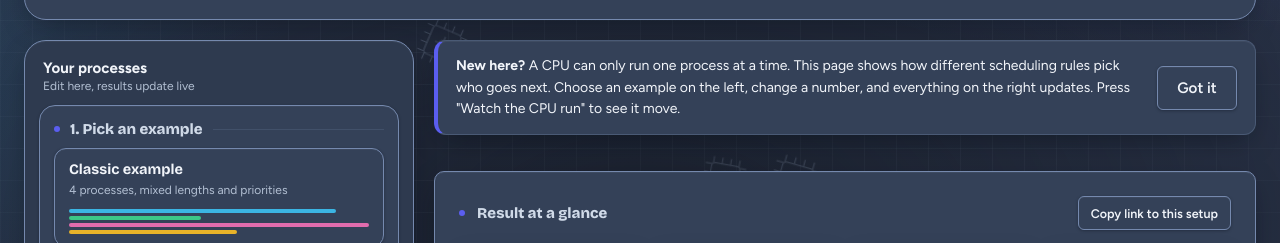
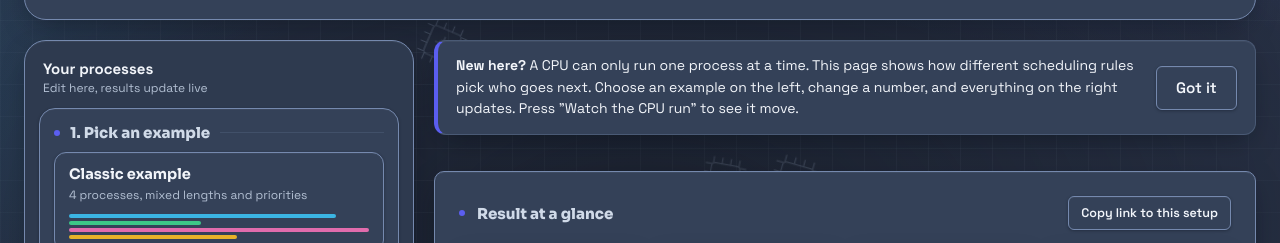
Before and after one commit to Hassan3443/cpu-scheduling-project, a website with bundled scripts: page index.html in a window 1280 px wide. Shown: the part 172-415 px from the top of the page. Built offline with nearby package versions, Linux system fonts and the light colour scheme.

Commit message:
Space Grotesk + Sora type pairing; fold verification scenarios

```diff
--- a/assets/css/common.css
+++ b/assets/css/common.css
@@ -1,5 +1,5 @@
 /* shared by all themes: fonts, focus ring, chip colours, theme switch */
-:root{--font-display:'Bricolage Grotesque','Segoe UI',system-ui,sans-serif;--font-sans:'Figtree','Segoe UI',system-ui,sans-serif;--font-mono:'Figtree','Segoe UI',system-ui,sans-serif;
+:root{--font-display:'Sora','Segoe UI',system-ui,sans-serif;--font-sans:'Space Grotesk','Segoe UI',system-ui,sans-serif;--font-mono:'Space Grotesk','Segoe UI',system-ui,sans-serif;
   --chip-a:#3b4763;--chip-b:#2a3347;--chip-stroke:#323B4D;--die-fill:#202533;--die-stroke:#4a566f;--ring:#38BDF8}
 body{font-variant-numeric:tabular-nums lining-nums;font-feature-settings:"tnum" 1,"lnum" 1}
 *{font-family:var(--font-sans)!important}
--- a/assets/css/edges.css
+++ b/assets/css/edges.css
@@ -32,3 +32,7 @@ html[data-theme] :is(.tabs,.tab-bar,#tabs){align-self:stretch;width:100%;max-wid
 .logo{background:linear-gradient(160deg,#F4F8FF,#C9D6EC);border:1.5px solid var(--edge);border-radius:14px;padding:5px;box-sizing:border-box;box-shadow:0 2px 10px rgba(0,0,0,.25)}
 .hero .logo{width:68px;height:68px}
 @media (max-width:760px){.hero .logo{width:52px;height:52px;padding:4px;border-radius:12px}}
+.scenarios-fold>summary{cursor:pointer;list-style:none;margin-bottom:0}
+.scenarios-fold>summary::-webkit-details-marker{display:none}
+.scenarios-fold>summary::after{content:"\25BE";float:right}
+.scenarios-fold[open]>summary{margin-bottom:1rem}
--- a/assets/css/theme-dusk.css
+++ b/assets/css/theme-dusk.css
@@ -8,8 +8,8 @@ html[data-theme="dusk"]{--bg:#273044;--bg-2:#212A3B;--surface:#344158;--surface2
   --p3-t:rgba(244,114,182,.24);--p3:#F472B6;--p3-i:#FCD3E7;--p4-t:rgba(251,191,36,.24);--p4:#FBBF24;--p4-i:#FDEBB5;
   --sh-1:0 1px 0 rgba(255,255,255,.04) inset,0 1px 3px rgba(8,12,22,.35);
   --sh-2:0 1px 0 rgba(255,255,255,.05) inset,0 10px 28px -10px rgba(8,12,22,.55);
-  --font-display:'Bricolage Grotesque','Segoe UI',system-ui,sans-serif;
-  --font-sans:'Figtree','Segoe UI',system-ui,sans-serif;--font-mono:'Figtree','Segoe UI',system-ui,sans-serif;}
+  --font-display:'Sora','Segoe UI',system-ui,sans-serif;
+  --font-sans:'Space Grotesk','Segoe UI',system-ui,sans-serif;--font-mono:'Space Grotesk','Segoe UI',system-ui,sans-serif;}
 html[data-theme="dusk"]{color-scheme:dark}
 html[data-theme="dusk"] body{background:var(--bg);color:var(--text);font-family:var(--font-sans);font-variant-numeric:tabular-nums lining-nums;font-feature-settings:"tnum" 1,"lnum" 1}
 html[data-theme="dusk"] body,html[data-theme="dusk"] .btn,html[data-theme="dusk"] .tab,html[data-theme="dusk"] .preset,html[data-theme="dusk"] select,html[data-theme="dusk"] input,html[data-theme="dusk"] button{font-family:var(--font-sans)}
--- a/assets/css/theme-light.css
+++ b/assets/css/theme-light.css
@@ -8,8 +8,8 @@ html[data-theme="light"]{--bg:#F5F8FC;--bg-2:#E9F0F9;--surface:#FFFFFF;--surface
   --p3-t:#FBDDEE;--p3:#D63D95;--p3-i:#8A1556;--p4-t:#FFE8B5;--p4:#F2A100;--p4-i:#6B4200;
   --sh-1:0 1px 0 rgba(16,35,58,.04),0 1px 3px rgba(16,35,58,.06);
   --sh-2:0 1px 0 rgba(16,35,58,.04),0 8px 24px -8px rgba(34,64,120,.18);
-  --font-display:'Bricolage Grotesque','Segoe UI',system-ui,sans-serif;
-  --font-sans:'Figtree','Segoe UI',system-ui,sans-serif;--font-mono:'Figtree','Segoe UI',system-ui,sans-serif;}
+  --font-display:'Sora','Segoe UI',system-ui,sans-serif;
+  --font-sans:'Space Grotesk','Segoe UI',system-ui,sans-serif;--font-mono:'Space Grotesk','Segoe UI',system-ui,sans-serif;}
 html[data-theme="light"]{color-scheme:light}
 html[data-theme="light"] body{background:var(--bg);color:var(--text);font-family:var(--font-sans);font-variant-numeric:tabular-nums lining-nums;font-feature-settings:"tnum" 1,"lnum" 1}
 html[data-theme="light"] body,html[data-theme="light"] .btn,html[data-theme="light"] .tab,html[data-theme="light"] .preset,html[data-theme="light"] select,html[data-theme="light"] input,html[data-theme="light"] button{font-family:var(--font-sans)}
--- a/assets/fonts/fonts.css
+++ b/assets/fonts/fonts.css
@@ -1,2 +1,2 @@
-@font-face{font-family:'Bricolage Grotesque';font-style:normal;font-weight:500 800;font-display:swap;src:url(./bricolage.woff2) format('woff2')}
-@font-face{font-family:'Figtree';font-style:normal;font-weight:400 700;font-display:swap;src:url(./figtree.woff2) format('woff2')}
+@font-face{font-family:'Sora';font-style:normal;font-weight:100 800;font-display:swap;src:url(./sora.woff2) format('woff2')}
+@font-face{font-family:'Space Grotesk';font-style:normal;font-weight:300 700;font-display:swap;src:url(./space-grotesk.woff2) format('woff2')}
--- a/index.html
+++ b/index.html
@@ -175,14 +175,14 @@
 
 <div class="section" id="sec-scenarios">
   <p class="tab-intro">These checks run the simulator on known workloads and compare the output with hand-worked answers. Open one to see its inputs and result.</p>
-  <div class="panel">
-    <div class="panel-title">Pre-Built Test Scenarios</div>
+  <details class="panel scenarios-fold">
+    <summary class="panel-title">Pre-Built Test Scenarios (7), tap to open</summary>
     <p style="color:var(--muted);font-size:0.85rem;margin-bottom:1.25rem">
       Click a scenario to expand it. Use <strong style="color:var(--accent)">Load &amp; Run</strong> to
       populate the simulator with that scenario's data and immediately run both algorithms.
     </p>
     <div class="scenario-list" id="scenario-list"></div>
-  </div>
+  </details>
 </div>
 
 <div class="section" id="sec-compare">
```
Also changed, not shown: assets/fonts/bricolage.woff2 (deleted), assets/fonts/figtree.woff2 (deleted), assets/fonts/sora.woff2 (added), assets/fonts/space-grotesk.woff2 (added).
